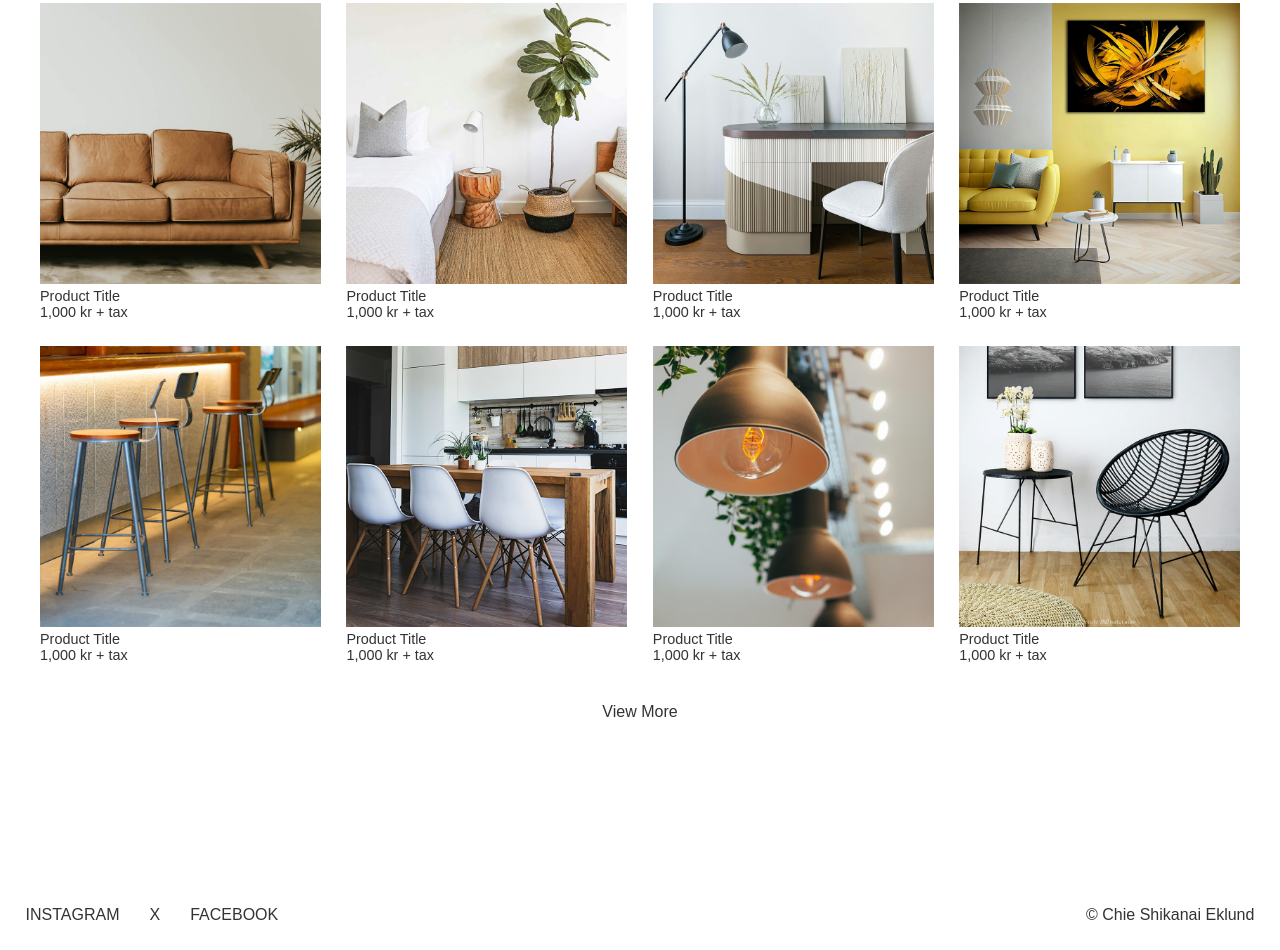
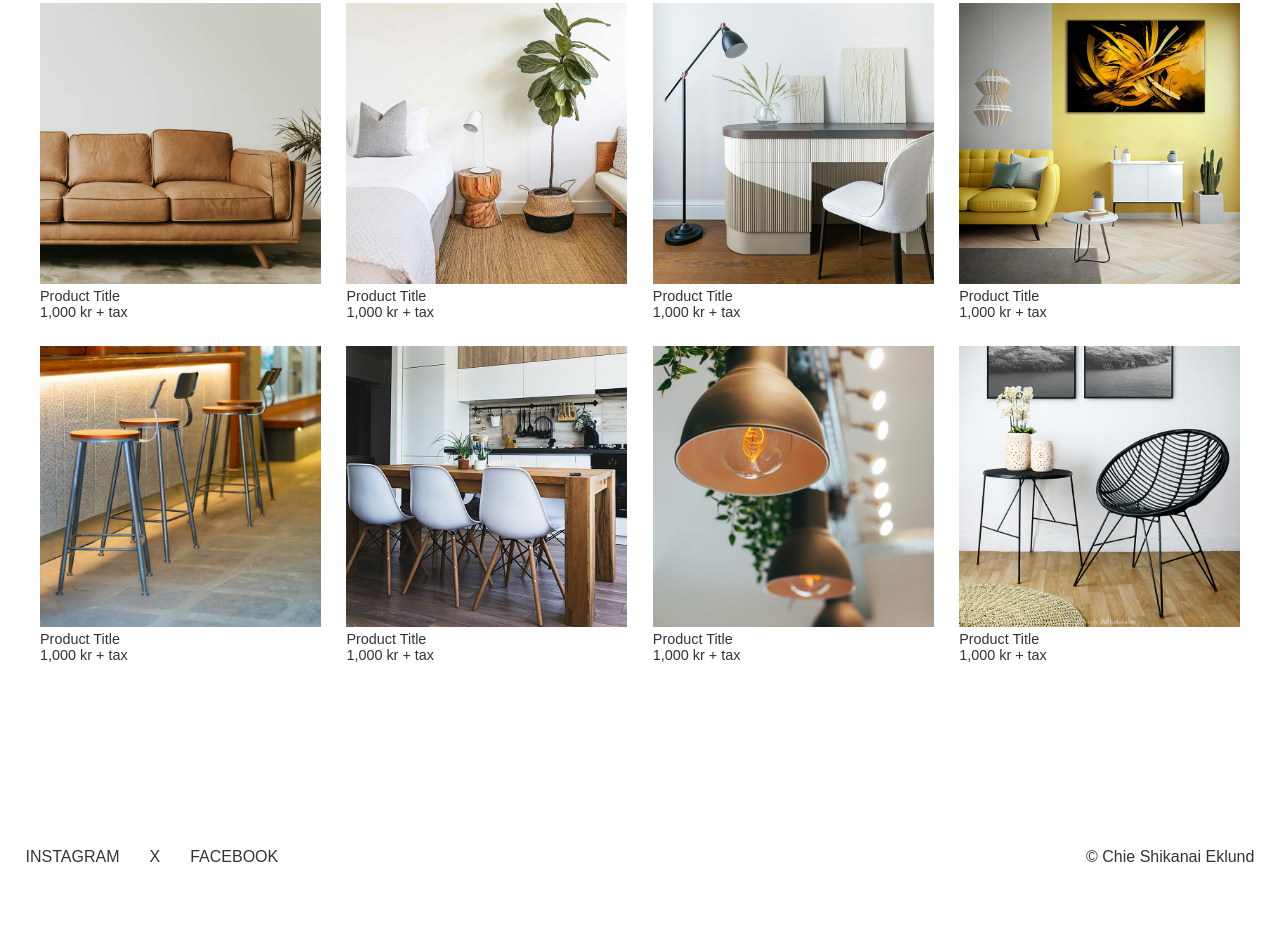
Before and after one commit to Chie1115/Examination41, a plain HTML site: page products.html in a window 1280 px wide. Shown: the part 659-1609 px from the top of the page. After the commit the page ends 1551 px from the top, so only its background shows below. Drawn offline with Linux system fonts and the light colour scheme; some packages are replaced by stand-ins of ours.

Commit message:
delete view more from products.html

```diff
--- a/products.html
+++ b/products.html
@@ -101,10 +101,8 @@
 
           </li>
         </ul>
-        <a class="link-text" href="products.html">View More</a>
       </div>
     </main>
-
     <footer id="footer" class="wrapper">
       <ul class="menu">
         <li><a href="https://www.instagram.com/" target="_blank">INSTAGRAM</a></li>
```
